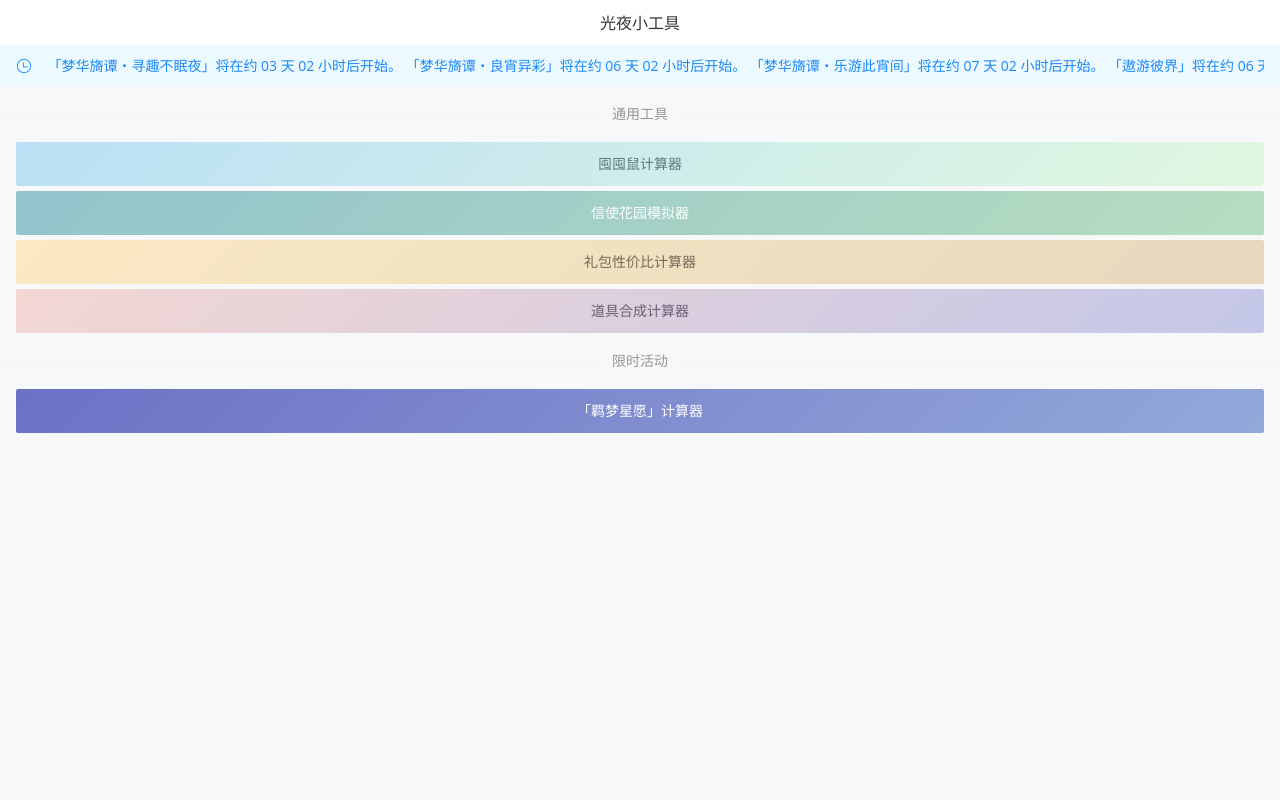
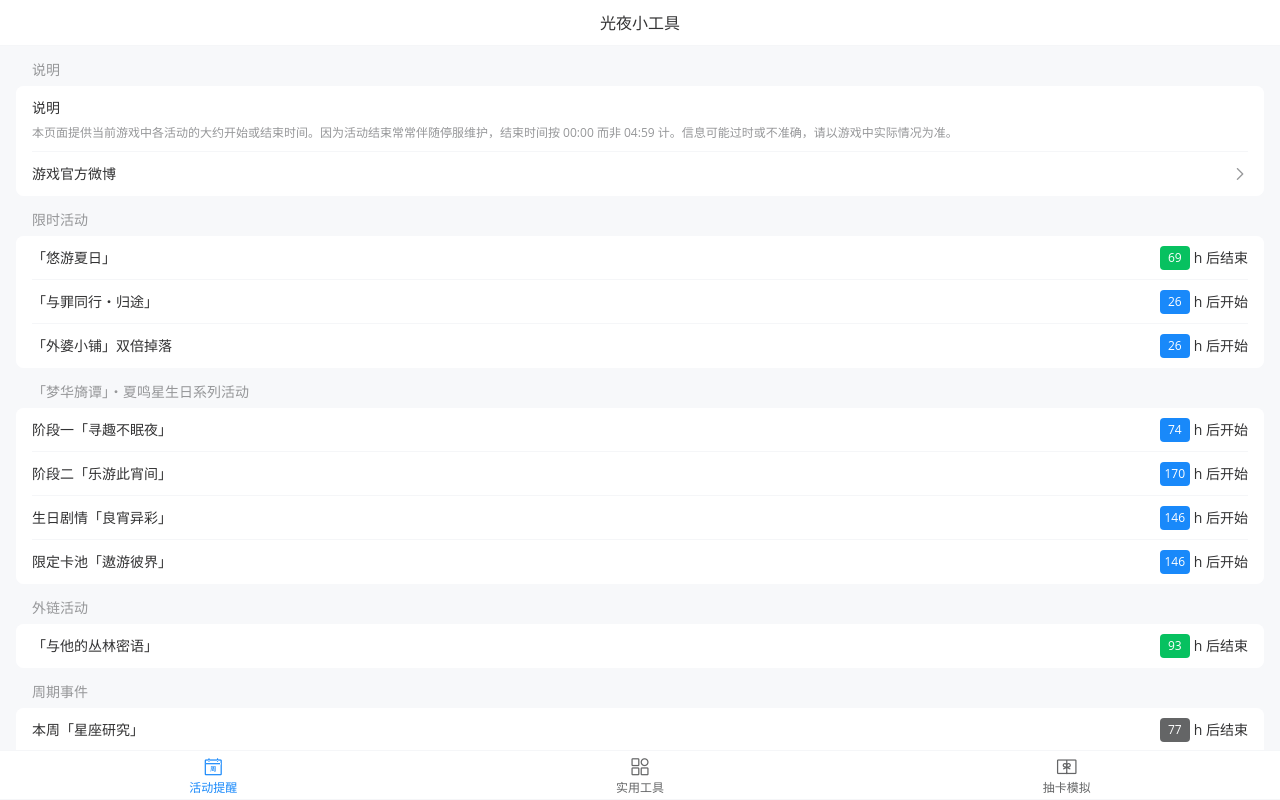
Before and after one commit to waterv/lightandnight, a Vue app: page /#/ in a window 1280 px wide. Shown: the top 800 px of the page. Built offline with nearby package versions, Linux system fonts and the light colour scheme.

Commit message:
feat: 活动提醒 upd: 真心话大冒险第 12 期 style: improve homepage UI

```diff
--- a/src/assets/data/event.json
+++ b/src/assets/data/event.json
@@ -1,11 +1,39 @@
 [
-  { "name": "「悠游夏日」", "start": "2022-05-17 05:00", "end": "2022-05-23" },
-  { "name": "「梦华旖谭・寻趣不眠夜」", "start": "2022-05-23 05:00", "end": "2022-06-03" },
-  { "name": "「梦华旖谭・良宵异彩」", "start": "2022-05-26 05:00", "end": "2022-06-03" },
-  { "name": "「梦华旖谭・乐游此宵间」", "start": "2022-05-27 05:00", "end": "2022-06-03" },
-  { "name": "「遨游彼界」", "start": "2022-05-26 05:00", "end": "2022-06-03" },
-  { "name": "「设计专栏」第五期", "start": "2022-05-08 05:00", "end": "2022-06-22" },
-  { "name": "「与他的丛林密语」", "start": "2022-05-17 10:00", "end": "2022-05-24" },
-  { "name": "「与罪同行・归途」", "start": "2022-05-21 05:00", "end": "2022-05-23" },
-  { "name": "「外婆小铺」双倍掉落", "start": "2022-05-21 05:00", "end": "2022-05-23" }
+  {
+    "name": "限时活动",
+    "events": [
+      { "name": "「悠游夏日」", "start": "2022-05-17 05:00", "end": "2022-05-23" },
+      { "name": "「与罪同行・归途」", "start": "2022-05-21 05:00", "end": "2022-05-23" },
+      { "name": "「外婆小铺」双倍掉落", "start": "2022-05-21 05:00", "end": "2022-05-23" }
+    ]
+  },
+  {
+    "name": "「梦华旖谭」・夏鸣星生日系列活动",
+    "events": [
+      { "name": "阶段一「寻趣不眠夜」", "start": "2022-05-23 05:00", "end": "2022-06-03" },
+      { "name": "阶段二「乐游此宵间」", "start": "2022-05-27 05:00", "end": "2022-06-03" },
+      { "name": "生日剧情「良宵异彩」", "start": "2022-05-26 05:00", "end": "2022-06-03" },
+      { "name": "限定卡池「遨游彼界」", "start": "2022-05-26 05:00", "end": "2022-06-03" }
+    ]
+  },
+  {
+    "name": "外链活动",
+    "events": [
+      { "name": "「与他的丛林密语」", "start": "2022-05-17 10:00", "end": "2022-05-24" }
+    ]
+  },
+  {
+    "name": "周期事件",
+    "events": [
+      { "name": "本周「星座研究」", "periodic": true, "state": "结束", "day": 1 },
+      { "name": "下次「织梦迷境」", "periodic": true, "state": "开始", "day": 4 }
+    ]
+  },
+  {
+    "name": "长期活动",
+    "events": [
+      { "name": "「设计专栏」第 5 期", "start": "2022-05-08 05:00", "end": "2022-06-22" },
+      { "name": "「真心话大冒险」第 12 期", "start": "2022-05-21 05:00", "end": "2022-06-14" }
+    ]
+  }
 ]
--- a/src/views/Home.vue
+++ b/src/views/Home.vue
@@ -1,18 +1,29 @@
 <template>
   <navbar title="光夜小工具" />
 
-  <van-notice-bar left-icon="clock-o" color="#1989fa" background="#ecf9ff">
-      <template v-for="v in events" :key="v">
-        <template v-if="v.status">
-          {{v.name}}将在约<van-count-down class="countdown" :time="v.countdown" format=" DD 天 HH 小时" />后{{v.status == 1 ? '开始' : '结束'}}。
+  <div class="home">
+    <template v-if="active == 'events'">
+      <van-cell-group inset title="说明">
+        <van-cell title="说明" label="本页面提供当前游戏中各活动的大约开始或结束时间。因为活动结束常常伴随停服维护，结束时间按 00:00 而非 04:59 计。信息可能过时或不准确，请以游戏中实际情况为准。" />
+        <van-cell title="游戏官方微博" is-link url="https://weibo.com/u/6880285576" />
+      </van-cell-group>
+      <template v-for="v in event" :key="v">
+        <van-cell-group v-if="!v.noavailable" inset :title="v.name">
+          <template v-for="u in v.events" :key="u">
+            <van-cell v-if="u.time" :title="u.name" center>
+              <template #right-icon>
+                <span class="block" :style="{ backgroundColor: u.color }">{{u.time}}</span>h 后{{u.state}}
+              </template>
+            </van-cell>
+          </template>
+        </van-cell-group>
       </template>
     </template>
-  </van-notice-bar>
 
+    <template v-if="active == 'calculator'">
       <van-divider>通用工具</van-divider>
       <div class="content">
         <van-button block to="/common/hoard" id="hoard" color="linear-gradient(135deg, #bbe0f5, #e0f8e0)">囤囤鼠计算器</van-button>
-    <van-button block to="/common/gacha" color="linear-gradient(135deg, #91c4cc, #b7ddc0)">信使花园模拟器</van-button>
         <van-button block to="/common/cpr" id="cpr" color="linear-gradient(135deg, #fbe9c3, #e6d8be)">礼包性价比计算器</van-button>
         <van-button block to="/common/item" id="item" color="linear-gradient(135deg, #f3d7d3, #c4c7e8)">道具合成计算器</van-button>
       </div>
@@ -21,56 +32,89 @@
       <div class="content">
         <van-button block to="/events/wish" color="linear-gradient(135deg, #6c71c5, #93a9da)">「羁梦星愿」计算器</van-button>
       </div>
+
+      <van-divider>广告时间</van-divider>
+      <div class="content">
+        <van-button block url="https://github.com/waterv/lightandnight" color="linear-gradient(135deg, #25292e, #353940)">本站的 GitHub 仓库</van-button>
+      </div>
+    </template>
+  </div>
+
+  <van-tabbar v-model="active">
+    <van-tabbar-item name="events" icon="calendar-o">活动提醒</van-tabbar-item>
+    <van-tabbar-item name="calculator" icon="apps-o">实用工具</van-tabbar-item>
+    <van-tabbar-item name="gacha" icon="gift-card-o" to="/common/gacha">抽卡模拟</van-tabbar-item>
+  </van-tabbar>
 </template>
 
 <script>
-import { CountDown } from 'vant'
+import { Tabbar, TabbarItem } from 'vant'
 import Navbar from '@/components/Navbar.vue'
+let dayjs = require('dayjs')
 
-let dayjs = require('dayjs')
-let event = require('@/assets/data/event.json')
 export default {
   name: 'App',
   components: {
+    [Tabbar.name]: Tabbar,
+    [TabbarItem.name]: TabbarItem,
     Navbar,
-    [CountDown.name]: CountDown,
   },
   data () {
-    let events = [
-      ...event,
-      {
-        name: '本周「星座研究」',
-        start: '2000-01-01',
-        end: dayjs().add(1, 'week').day(0).format('YYYY-MM-DD')
-      },
-      {
-        name: '下次「织梦迷境」',
-        start: (dayjs().day() <= 3 ? dayjs().day(4).format('YYYY-MM-DD') : dayjs().add(1, 'week').day(4).format('YYYY-MM-DD')) + ' 05:00',
-        end: '9999-12-31'
-      },
-    ]
-
-    for (let i in events) {
-      let date = dayjs()
-      if (date.isBefore(events[i].start)) {
-        events[i].status = 1
-        events[i].countdown = dayjs.tz(events[i].start).diff(date)
-      } else if (date.isBefore(events[i].end)) {
-        events[i].status = 2
-        events[i].countdown = dayjs.tz(events[i].end).diff(date)
+    let event = require('@/assets/data/event.json')
+    let now = dayjs()
+    for (let i in event) {
+      let count = 0
+      for (let j in event[i].events) {
+        let v = event[i].events[j]
+        if (v.periodic) {
+          count += 1
+          let target = dayjs().day(v.day).hour(0).minute(0).second(0)
+          if (v.state == '开始') target = target.hour(5)
+          if (!now.isBefore(target)) target = target.add(1, 'week')
+          v.time = target.diff(now, 'hour')
+          v.color = 'var(--van-gray-7)'
+        } else {
+          let start = dayjs.tz(v.start)
+          if (now.isBefore(start)) {
+            count += 1
+            v.time = start.diff(now, 'hour')
+            v.state = '开始'
+            v.color = 'var(--van-blue)'
+          } else {
+            let end = dayjs.tz(v.end)
+            if (now.isBefore(end)) {
+              count += 1
+              v.time = end.diff(now, 'hour')
+              v.state = '结束'
+              v.color = (v.time <= 24) ? 'var(--van-red)' : 'var(--van-green)'
             }
           }
+        }
+      }
+      if (count == 0) event[i].noavailable = true
+    }
+
     return {
-      events
+      event,
+      active: 'events',
     }
   }
 }
 </script>
 
 <style scoped>
-.countdown {
-  display: inline;
-  color: unset;
+.home {
+  padding-bottom: 54px;
+}
+
+.block {
+  display: inline-block;
+  width: 30px;
+  margin-right: 4px;
+  color: white;
+  font-size: 12px;
+  text-align: center;
+  border-radius: 4px;
 }
 
 #hoard {
@@ -88,9 +132,4 @@ export default {
 .van-button {
   margin: 5px 0;
 }
-
-.notice-swipe {
-  height: 40px;
-  line-height: 40px;
-}
 </style>
```
Lines whose indentation alone changed are shown as unchanged.
